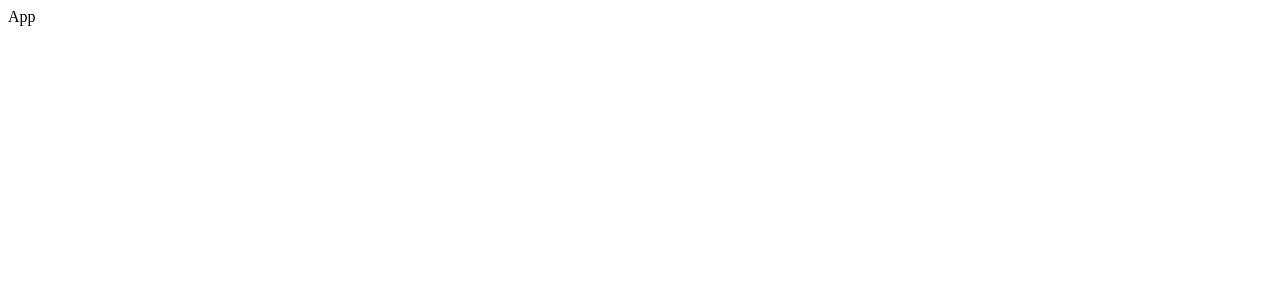
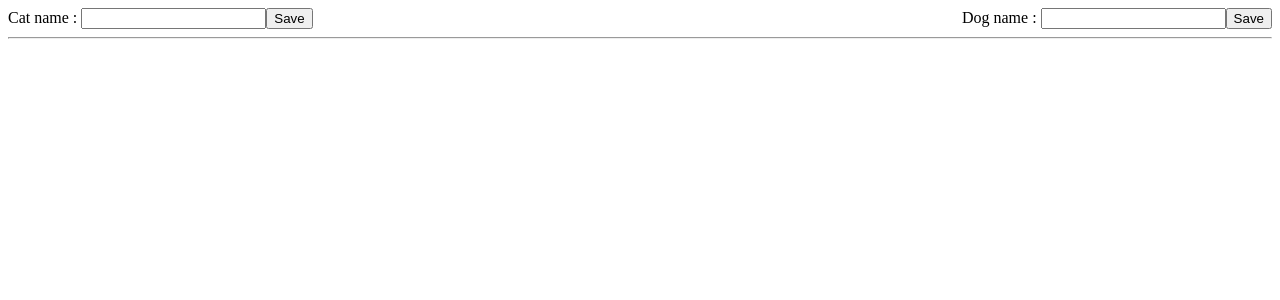
Before and after one commit to AnastasssiaK/react_okten, a React (Create React App) app: page / in a window 1280 px wide. Shown: the top 300 px of the page. Built offline with nearby package versions, Linux system fonts and the light colour scheme.

Commit message:
hw 5 part 2

```diff
--- a/src/App.js
+++ b/src/App.js
@@ -1,9 +1,84 @@
-const App = () => {
+import { useReducer, useState } from 'react';
+
+import css from './App.module.css';
+
+const reducer = (state, action) => {
+    const { type, payload } = action;
+
+    switch (type) {
+        case 'addCat' :
+            return { ...state, cats: [...state.cats, { name: payload, id: Date.now() }] }
+        case 'deleteCat' :
+            return { ...state, cats: state.cats.filter(cat => cat.id !== payload) }
+
+        case 'addDog' :
+            return { ...state, dogs: [...state.dogs, { name: payload, id: Date.now() }] }
+        case 'deleteDog' :
+            return { ...state, dogs: state.dogs.filter(dog => dog.id !== payload) }
+
+        default :
+            console.error('невідомий тип!');
+            return state;
+    }
+}
+
+export const App = () => {
+    const [state, dispatch] = useReducer(reducer, { cats: [], dogs: [] });
+
+    const [catValue, setCatValue] = useState('');
+    const [dogValue, setDogValue] = useState('');
+
+    const createCat = () => {
+        dispatch({ type: 'addCat', payload: catValue });
+        setCatValue('');
+    }
+
+    const createDog = () => {
+        dispatch({ type: 'addDog', payload: dogValue });
+        setDogValue('');
+    }
+
     return (
         <div>
-            App
+            <div className={css.header}>
+                <div>
+                    <label>Cat name : <input type="text" onChange={({target}) => setCatValue(target.value)}
+                                             value={catValue}/></label>
+                    <button onClick={createCat}>Save</button>
+                </div>
+                <div>
+                    <label>Dog name : <input type="text" onChange={({target}) => setDogValue(target.value)}
+                                             value={dogValue}/></label>
+                    <button onClick={createDog}>Save</button>
+                </div>
+            </div>
+
+            <hr/>
+
+            <div className={css.header}>
+                <div>
+                    {
+                        state.cats.map(cat => (
+                            <div key={cat.id}>
+                                {cat.name}
+                                <button onClick={() => dispatch({type: 'deleteCat', payload: cat.id})}>delete</button>
+                            </div>
+                        ))
+                    }
+                </div>
+                <div>
+                    {
+                        state.dogs.map(dog => (
+                            <div key={dog.id}>
+                                {dog.name}
+                                <button onClick={() => dispatch({type: 'deleteDog', payload: dog.id})}>delete</button>
+                            </div>
+                        ))
+                    }
+                </div>
+            </div>
         </div>
     );
-};
+}
 
 export default App;
--- /dev/null
+++ b/src/App.module.css
@@ -0,0 +1,4 @@
+.header {
+    display: flex;
+    justify-content: space-between;
+}
```
